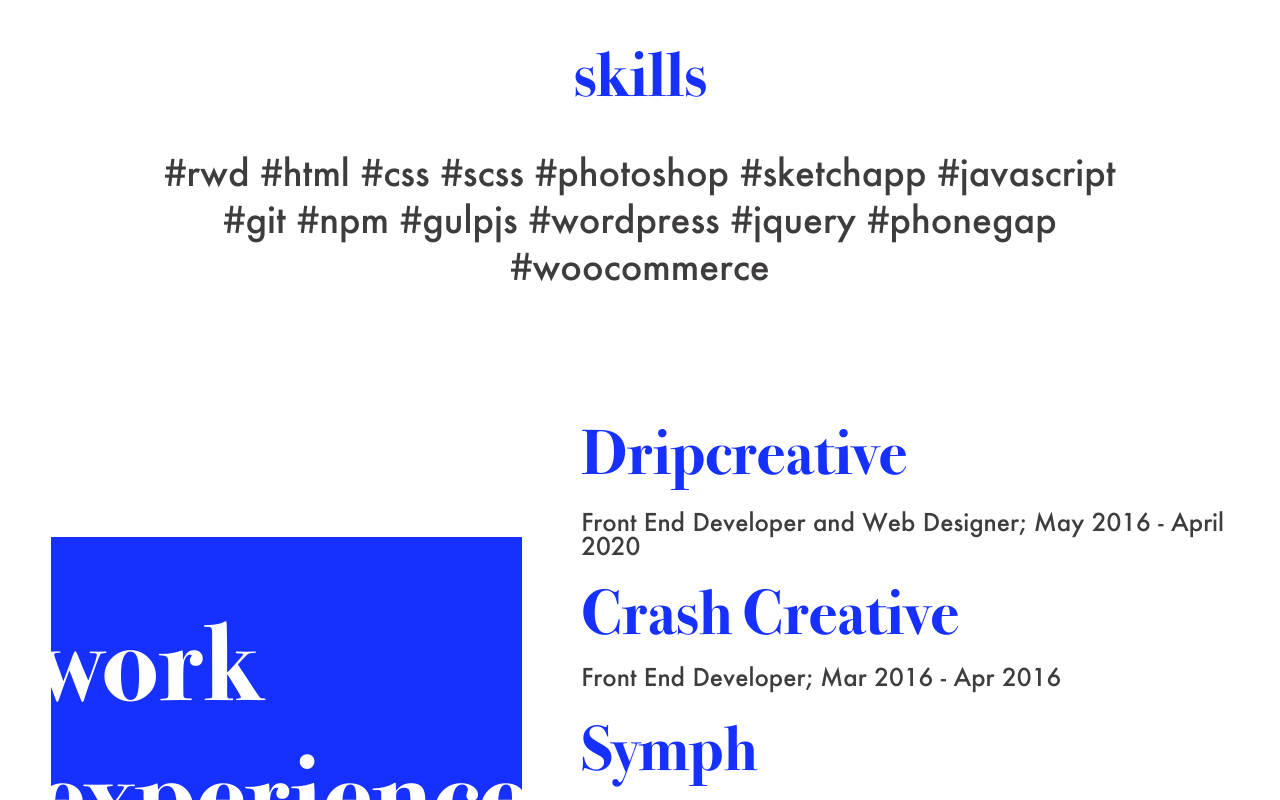
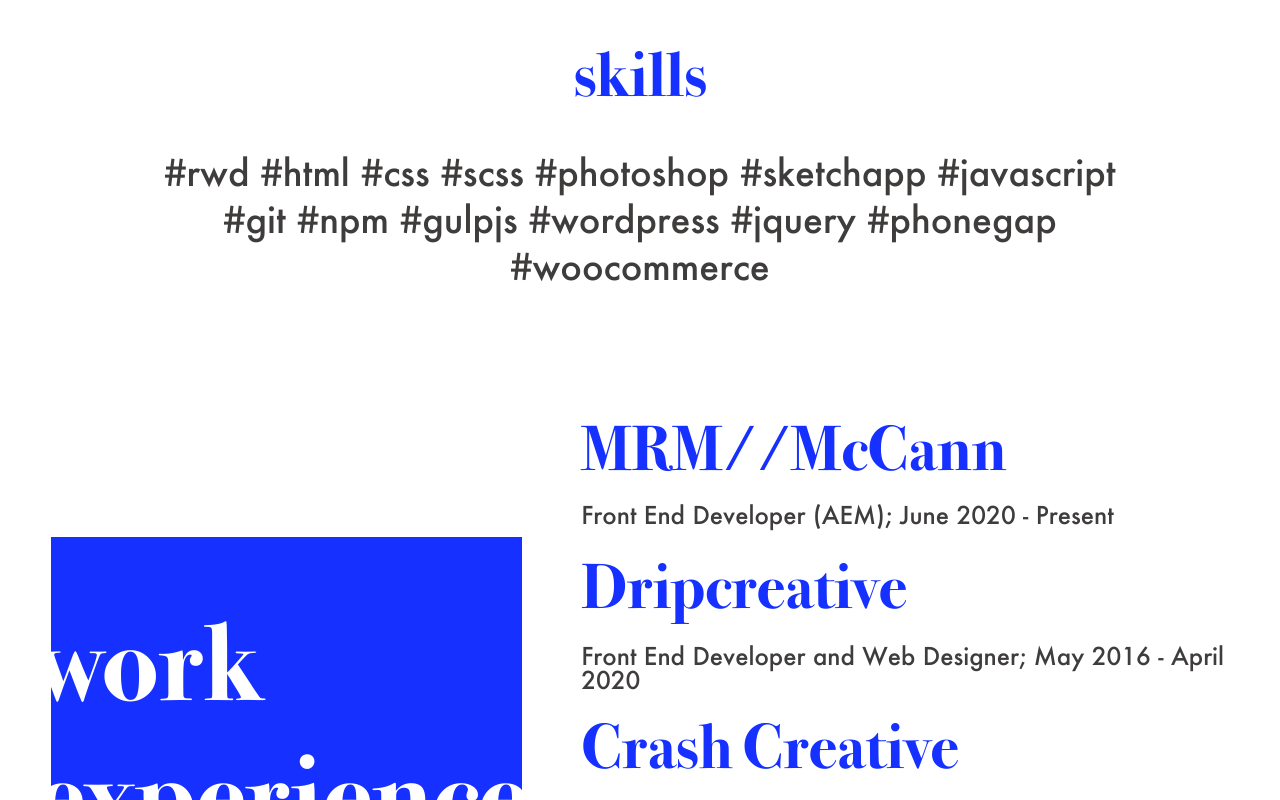
Before and after one commit to bellopapoy/bellopapoy.github.io, a plain HTML site: page index.html in a window 1280 px wide. Shown: the part 1120-1920 px from the top of the page. Drawn offline with nearby package versions, Linux system fonts and the light colour scheme; a script that the page names is missing.

Commit message:
update company

```diff
--- a/index.html
+++ b/index.html
@@ -29,7 +29,7 @@
 			</div><!-- lefft -->
 			<div class="righht">
 				<h1 data-chaffle="en">Hi! I’m Irene,</h1>
-				<p>a remote front end developer and designer at <a href="http://www.dripcreative.com/">dripcreative</a>. I’m responsible for creating solutions through designs and code it into an interactive user interface.</p>
+				<p>a remote front end developer (AEM) at <a href="https://www.mrm.com/">MRM//McCann</a>. I’m responsible for creating solutions through designs and code it into an interactive user interface.</p>
 
 				<p>I love listening design/dev related podcasts, reading random articles <em>(e.g webdesignernews.com, designernews.co, thenextweb.com and etc.)</em> and sometimes studying like Susy and Vue.js.</p>
 
@@ -49,6 +49,10 @@
 				<h2>work<br/>experience</h2>
 			</div>
 			<ul class="history-list">
+				<li class="present">
+					<h2>MRM//McCann</h2>
+					<p>Front End Developer (AEM); June 2020 - Present</p>
+				</li>
 				<li>
 					<h2>Dripcreative</h2>
 					<p>Front End Developer and Web Designer; May 2016 - April 2020</p>
```
